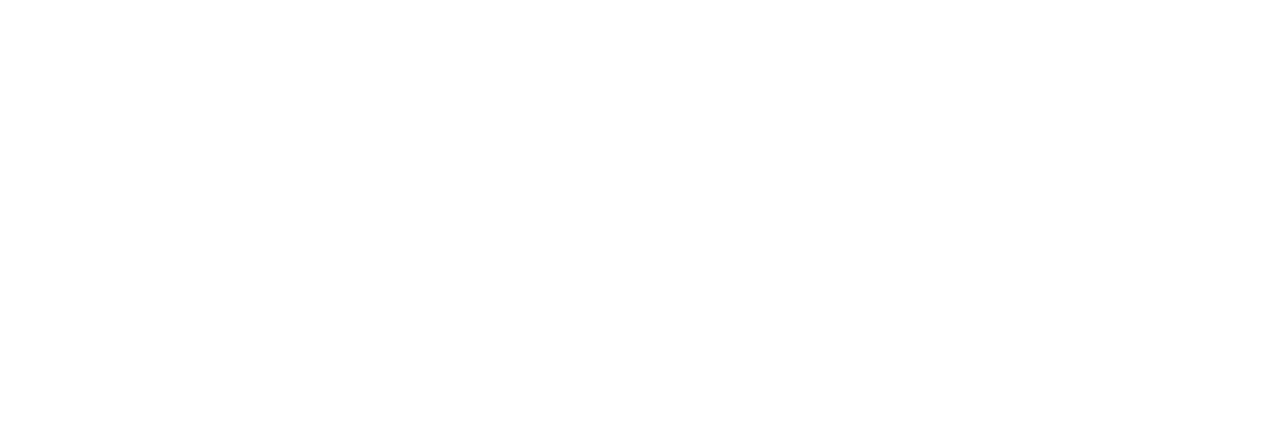
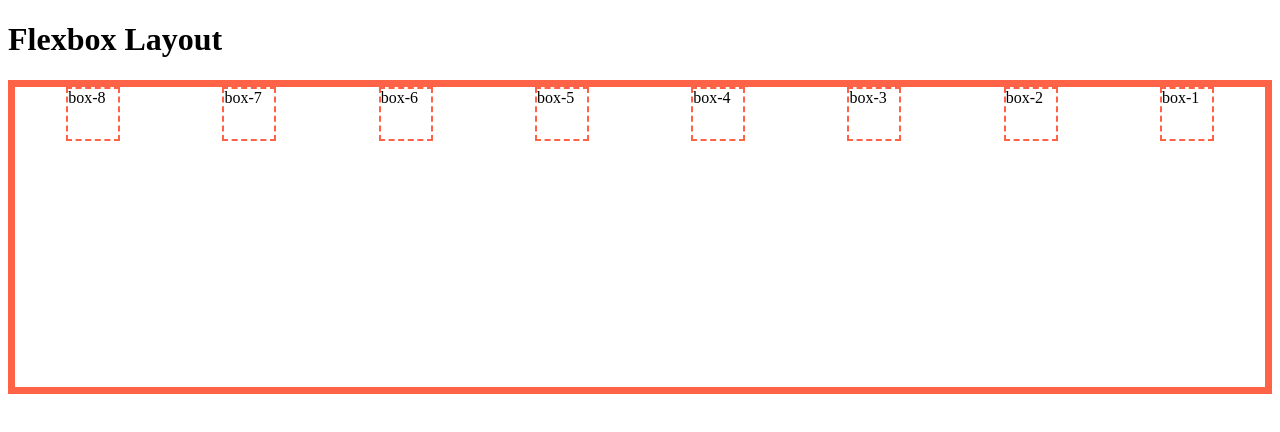
Before and after one commit to Ramim-khan816/practice-01, a plain HTML site: page index.html in a window 1280 px wide. Drawn offline with Linux system fonts and the light colour scheme.

Commit message:
practice-01

```diff
--- a/index.html
+++ b/index.html
@@ -4,8 +4,20 @@
     <meta charset="UTF-8">
     <meta name="viewport" content="width=device-width, initial-scale=1.0">
     <title>practice-01</title>
+    <link rel="stylesheet" href="styles/flex.css">
 </head>
 <body>
-
+    <h1> Flexbox Layout
+    </h1>
+    <div class="container">
+        <div class="box">box-1</div>
+        <div class="box">box-2</div>
+        <div class="box">box-3</div>
+        <div class="box">box-4</div>
+        <div class="box">box-5</div>
+        <div class="box">box-6</div>
+        <div class="box">box-7</div>
+        <div class="box">box-8</div>
+    </div>
 </body>
 </html>
--- /dev/null
+++ b/styles/flex.css
@@ -0,0 +1,14 @@
+.container{
+    border: 7px solid tomato;
+    display: flex;
+    justify-content: space-around;
+    flex-direction: row-reverse;
+    height: 300px;
+    flex-wrap: wrap;
+
+}
+.box{
+    border: 2px dashed tomato;
+    width: 50px;
+    height: 50px;
+}
```
